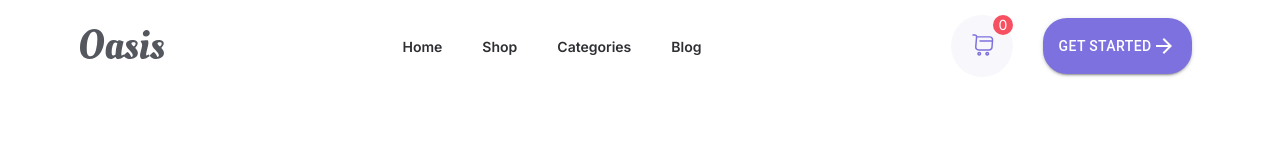
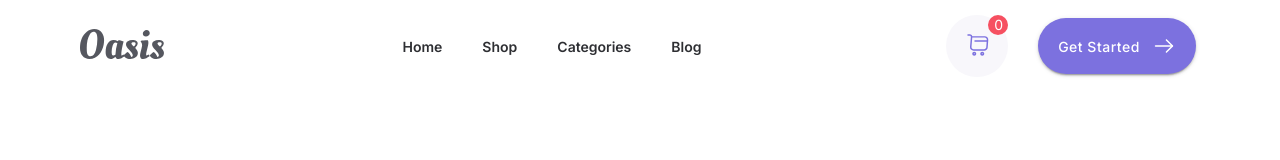
Before and after one commit to Harshit-Maurya838/oasis, a React (Vite) app in the folder client/: page / in a window 1280 px wide. Shown: the top 160 px of the page. Built offline with nearby package versions, Linux system fonts and the light colour scheme.

Commit message:
removed: material ui and icons; added: button utils; edited: navbar button

```diff
--- a/client/package.json
+++ b/client/package.json
@@ -10,11 +10,6 @@
     "preview": "vite preview"
   },
   "dependencies": {
-    "@emotion/react": "^11.14.0",
-    "@emotion/styled": "^11.14.0",
-    "@fontsource/roboto": "^5.1.1",
-    "@mui/icons-material": "^6.3.1",
-    "@mui/material": "^6.3.1",
     "react": "^18.3.1",
     "react-dom": "^18.3.1"
   },
--- /dev/null
+++ b/client/src/components/styles/button.utils.styles.css
@@ -0,0 +1,94 @@
+/* Base button styles */
+.custom-button {
+    height: 56px;
+    font-size: 14px;
+    font-weight: 500;
+    letter-spacing: 0.5px;
+    padding: 10px 20px 10px 20px;
+    border: none;
+    border-radius: 56px;
+    display: flex;
+    justify-content: center;
+    align-items: center;
+    gap: 12px;
+    cursor: pointer;
+    outline: none;
+    transition: background-color 0.3s ease, box-shadow 0.3s ease;
+}
+
+/* Variants */
+.custom-button.contained {
+    color: white;
+    background-color: var(--p800);
+    box-shadow: 0px 3px 1px -2px rgba(0, 0, 0, 0.2),
+        0px 2px 2px 0px rgba(0, 0, 0, 0.14),
+        0px 1px 5px 0px rgba(0, 0, 0, 0.12);
+}
+
+.custom-button.contained:hover {
+    background-color: var(--p700);
+}
+
+.custom-button.outlined {
+    color: var(--heading-main);
+    font-weight: 600;
+    background-color: transparent;
+    border: 1px solid var(--bTertiary);
+}
+
+.custom-button.outlined:hover {
+    background-color: rgba(25, 118, 210, 0.08);
+}
+
+.custom-button.text {
+    color: var(--heading-main);
+    background-color: transparent;
+    box-shadow: none;
+}
+
+.custom-button.text:hover {
+    background-color: rgba(25, 118, 210, 0.08);
+}
+
+/* Colors */
+/* .custom-button.primary {
+    background-color: var(--p800);
+    color: white;
+}
+
+.custom-button.primary:hover {
+    background-color: var(--p700);
+}
+
+.custom-button.secondary {
+    background-color: #dc004e;
+    color: white;
+}
+
+.custom-button.secondary:hover {
+    background-color: #9a0036;
+} */
+
+/* Sizes */
+/* .custom-button.small {
+    padding: 4px 8px;
+    font-size: 12px;
+}
+
+.custom-button.medium {
+    padding: 6px 16px;
+    font-size: 14px;
+}
+
+.custom-button.large {
+    padding: 8px 24px;
+    font-size: 16px;
+} */
+
+/* Disabled state */
+.custom-button.disabled {
+    background-color: rgba(0, 0, 0, 0.12);
+    color: rgba(0, 0, 0, 0.26);
+    box-shadow: none;
+    cursor: not-allowed;
+}
--- a/client/src/components/ui/navbar.ui.component.jsx
+++ b/client/src/components/ui/navbar.ui.component.jsx
@@ -1,9 +1,9 @@
 import React from 'react'
 import oasisLogo from "/img/Oasis.svg";
-import ArrowForwardIcon from '@mui/icons-material/ArrowForward';
 import "../styles/navbar.ui.styles.css";
-import { Button } from '@mui/material';
 import CartButton from '../utils/cardButton.utils.component';
+import Button from '../utils/button.utils.component';
+import ArrowRightIcon from "../icons/arrowRight.icon.component.jsx";
 
 const Navbar = () => {
   return (
@@ -19,7 +19,7 @@ const Navbar = () => {
         </div>
         <div className="right">
             <CartButton cartItem={0} />
-            <Button variant="contained" className='get_started'> Get Started <ArrowForwardIcon /></Button>
+            <Button variant='contained'>Get Started <ArrowRightIcon width={24} fill={"white"} /></Button>
         </div>
     </nav>
   )
--- /dev/null
+++ b/client/src/components/utils/button.utils.component.jsx
@@ -0,0 +1,15 @@
+import React from 'react'
+import '../styles/utlis.styles.css'
+import '../styles/button.utils.styles.css'
+
+const Button = ({ variant = "contained", onClick, disabled, children }) => {
+    const className = `custom-button ${variant} ${disabled ? "disabled" : ""}`;
+
+  return (
+    <button className={className} onClick={onClick} disabled={disabled}>
+      {children}
+    </button>
+  )
+}
+
+export default Button
```
Also changed, not shown: client/src/components/icons/arrowRight.icon.component.jsx (line endings or trailing spaces), 1 other file (tests, documents, lock files or other folders).
